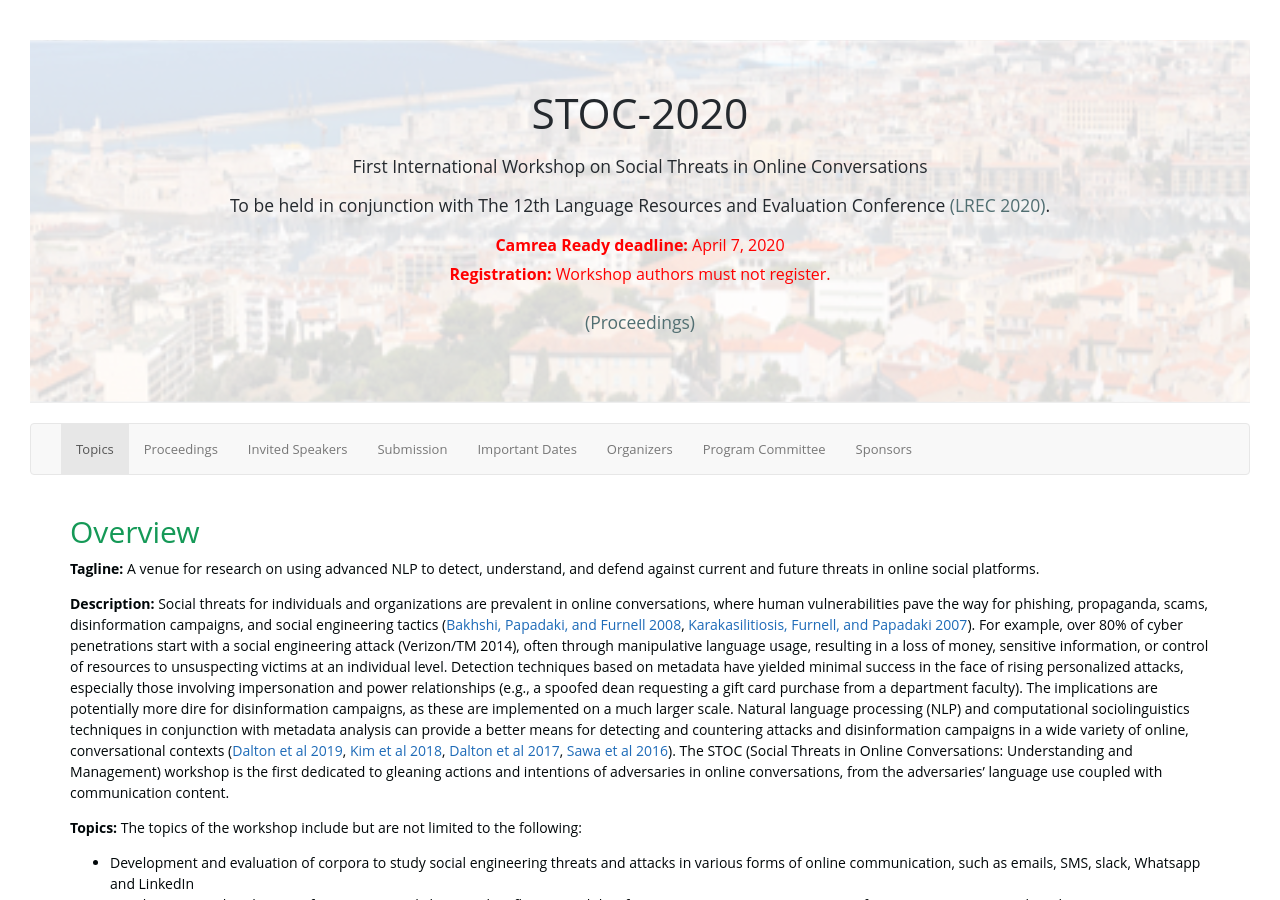
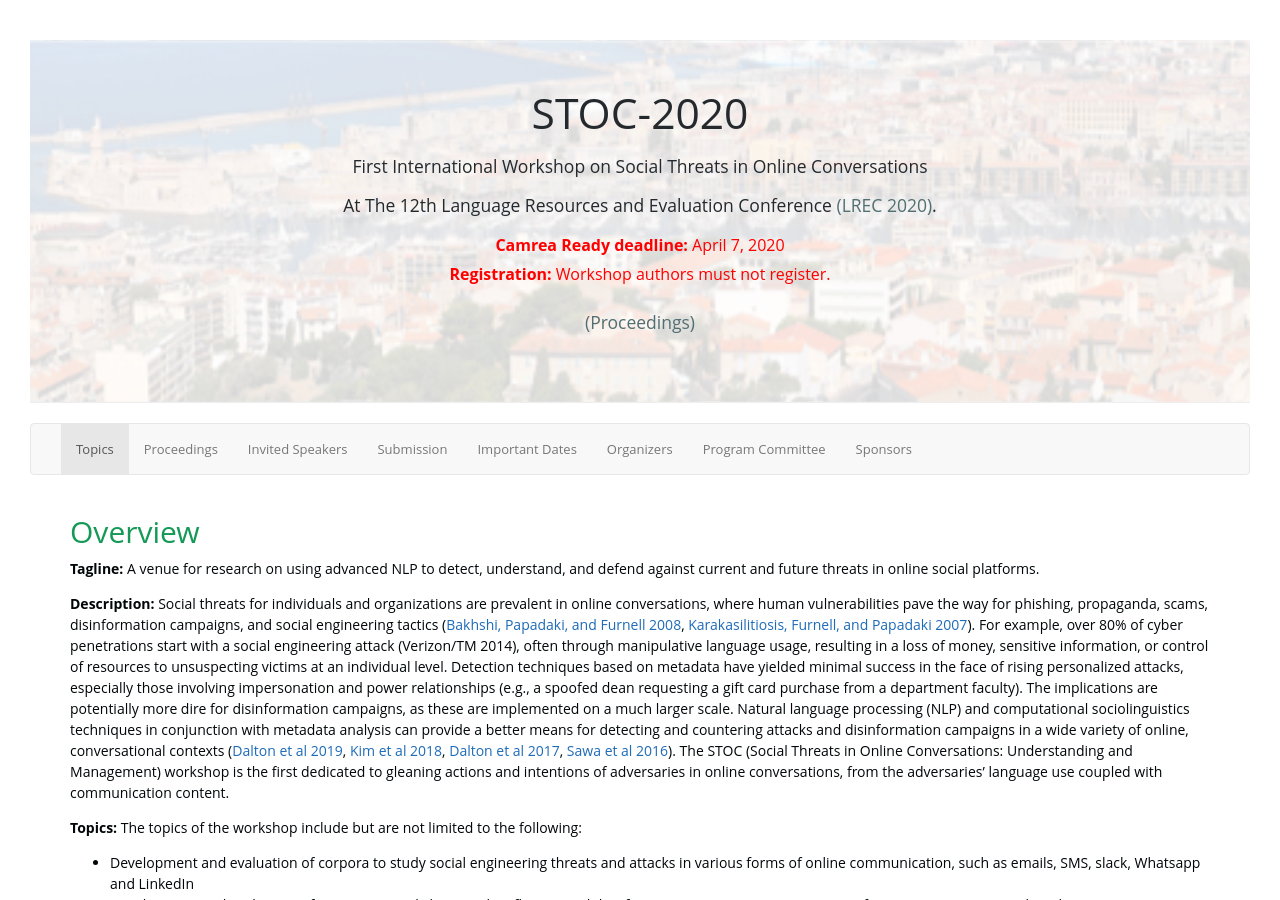
Before and after one commit to social-threats/social-threats.github.io, a Jekyll site: the page built from index.html, in a window 1280 px wide and 900 px high. Built offline with Jekyll 4.4.1, drawn with Linux system fonts in a browser that asks for light colours; nearby versions of some CDN libraries.

Commit message:
Update header.html

```diff
--- a/_includes/_STOC_2020/header.html
+++ b/_includes/_STOC_2020/header.html
@@ -2,7 +2,7 @@
 
     <h1 class="project-name ">STOC-2020</h1>
     <h2 class="project-tagline ">First International Workshop on Social Threats in Online Conversations</h2>
-    <h2 class="project-tagline ">To be held in conjunction with The 12th Language Resources and Evaluation Conference <a href="https://lrec2020.lrec-conf.org/">(LREC 2020)</a>.
+    <h2 class="project-tagline ">At The 12th Language Resources and Evaluation Conference <a href="https://lrec2020.lrec-conf.org/">(LREC 2020)</a>.
         <br>        <br>
         <p><font size="3" color="red"><strong>Camrea Ready deadline:</strong> April 7, 2020</font></p>
         <p><font size="3" color="red"><strong>Registration:</strong> Workshop authors must not register.</font></p>
```
